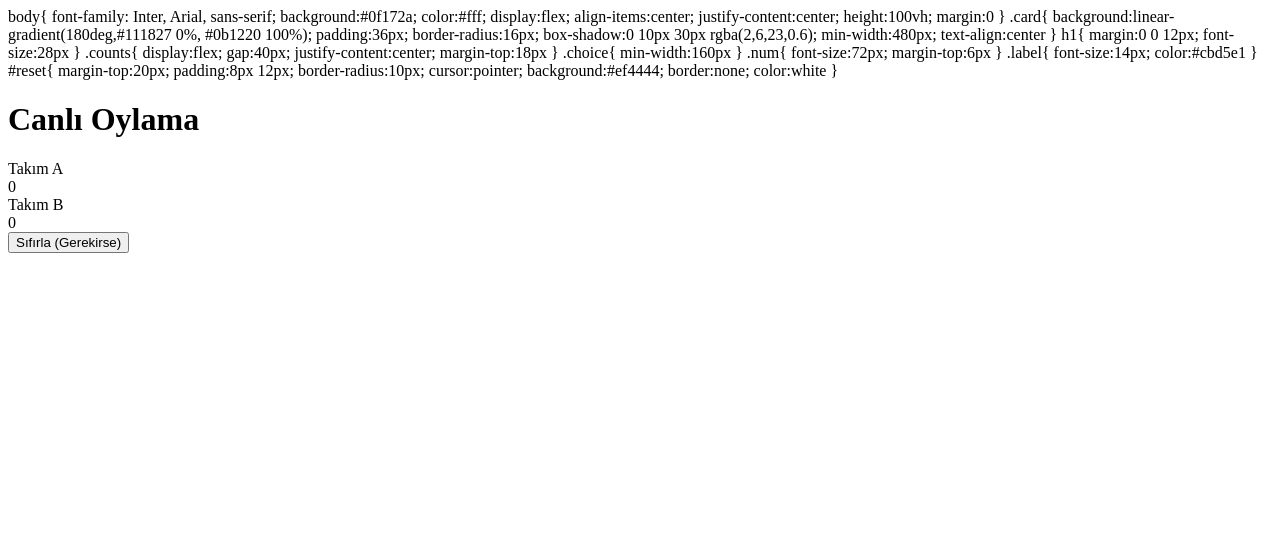
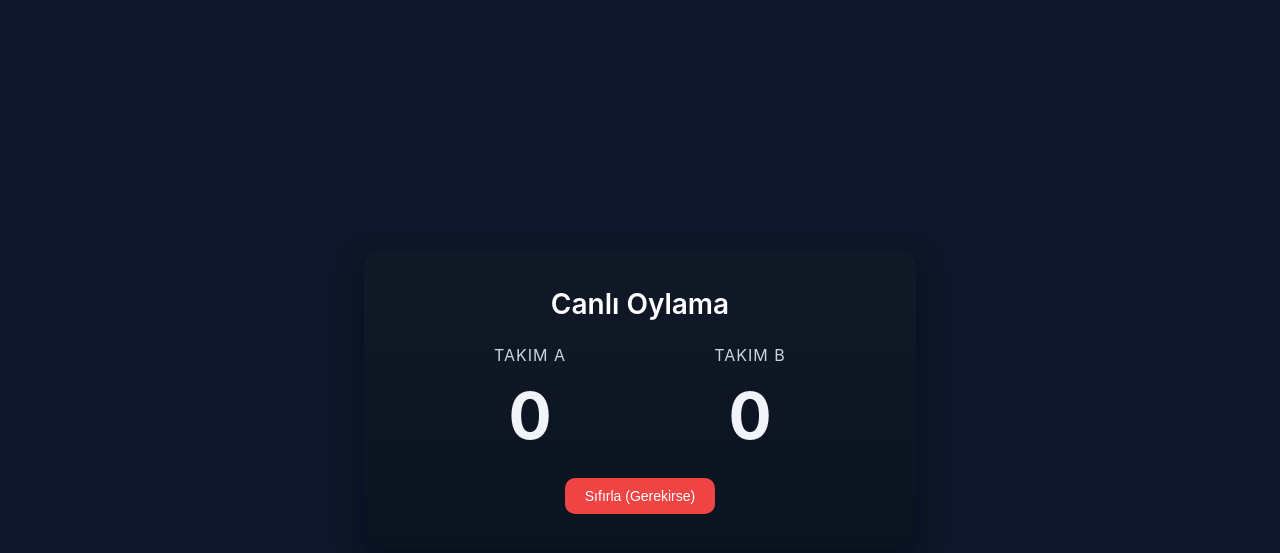
Before and after one commit to egegaming1995-stack/debate-app, a website: page public/display.html in a window 1280 px wide. Drawn offline with nearby package versions, Linux system fonts and the light colour scheme; no server answers.

Commit message:
Update display.html

```diff
--- a/public/display.html
+++ b/public/display.html
@@ -1,12 +1,77 @@
-<!doctype html>
-body{ font-family: Inter, Arial, sans-serif; background:#0f172a; color:#fff; display:flex; align-items:center; justify-content:center; height:100vh; margin:0 }
-.card{ background:linear-gradient(180deg,#111827 0%, #0b1220 100%); padding:36px; border-radius:16px; box-shadow:0 10px 30px rgba(2,6,23,0.6); min-width:480px; text-align:center }
-h1{ margin:0 0 12px; font-size:28px }
-.counts{ display:flex; gap:40px; justify-content:center; margin-top:18px }
-.choice{ min-width:160px }
-.num{ font-size:72px; margin-top:6px }
-.label{ font-size:14px; color:#cbd5e1 }
-#reset{ margin-top:20px; padding:8px 12px; border-radius:10px; cursor:pointer; background:#ef4444; border:none; color:white }
+<!DOCTYPE html>
+<html lang="tr">
+<head>
+    <meta charset="UTF-8">
+    <meta name="viewport" content="width=device-width, initial-scale=1.0">
+    <title>Canlı Oylama</title>
+    <style>
+        body {
+            font-family: Inter, Arial, sans-serif;
+            background: #0f172a;
+            color: #fff;
+            display: flex;
+            align-items: center;
+            justify-content: center;
+            height: 100vh;
+            margin: 0;
+            overflow: hidden; /* Sayfanın taşmasını önler */
+        }
+        .card {
+            background: linear-gradient(180deg, #111827 0%, #0b1220 100%);
+            padding: 36px;
+            border-radius: 16px;
+            box-shadow: 0 10px 30px rgba(2, 6, 23, 0.6);
+            min-width: 480px;
+            text-align: center;
+            max-width: 600px; /* Kartın genişliğini sınırla */
+        }
+        h1 {
+            margin: 0 0 12px;
+            font-size: 28px;
+            font-weight: 600;
+        }
+        .counts {
+            display: flex;
+            gap: 60px; /* Boşluğu artırarak elemanları ayır */
+            justify-content: center;
+            margin-top: 24px; /* Üstten daha fazla boşluk */
+        }
+        .choice {
+            min-width: 160px;
+            display: flex;
+            flex-direction: column;
+            align-items: center;
+        }
+        .num {
+            font-size: 64px; /* Biraz küçült, okunabilirlik için */
+            margin-top: 12px;
+            font-weight: 700;
+            color: #f1f5f9; /* Hafif açık ton, kontrastı artırır */
+            transition: color 0.3s; /* Hover efekti için */
+        }
+        .num:hover {
+            color: #34d399; /* Üzerine gelince yeşil ton */
+        }
+        .label {
+            font-size: 16px; /* Etiketleri biraz büyüt */
+            color: #cbd5e1;
+            text-transform: uppercase; /* Büyük harf, modern görünüm */
+            letter-spacing: 1px;
+        }
+        #reset {
+            margin-top: 24px;
+            padding: 10px 20px;
+            border-radius: 10px;
+            cursor: pointer;
+            background: #ef4444;
+            border: none;
+            color: white;
+            font-size: 14px;
+            transition: background 0.3s;
+        }
+        #reset:hover {
+            background: #dc2626; /* Hoverda renk koyulaşır */
+        }
     </style>
 </head>
 <body>
@@ -25,7 +90,6 @@ h1{ margin:0 0 12px; font-size:28px }
         <button id="reset">Sıfırla (Gerekirse)</button>
     </div>
 
-
     <script src="/socket.io/socket.io.js"></script>
     <script>
         const socket = io();
@@ -33,19 +97,19 @@ const teamAEl = document.getElementById('teamA');
         const teamBEl = document.getElementById('teamB');
         const resetBtn = document.getElementById('reset');
 
-
         socket.on('votes-updated', (votes) => {
             teamAEl.textContent = votes.teamA;
             teamBEl.textContent = votes.teamB;
         });
 
-
         resetBtn.addEventListener('click', async () => {
-if(!confirm('Oyları sıfırlamak istediğine emin misin?')) return;
-try{
+            if (!confirm('Oyları sıfırlamak istediğine emin misin?')) return;
+            try {
                 const res = await fetch('/api/reset', { method: 'POST' });
-if(res.ok) alert('Sıfırlandı');
-}catch(e){ alert('Hata'); }
+                if (res.ok) alert('Sıfırlandı');
+            } catch (e) {
+                alert('Hata');
+            }
         });
     </script>
 </body>
```
Lines whose indentation alone changed are shown as unchanged.
